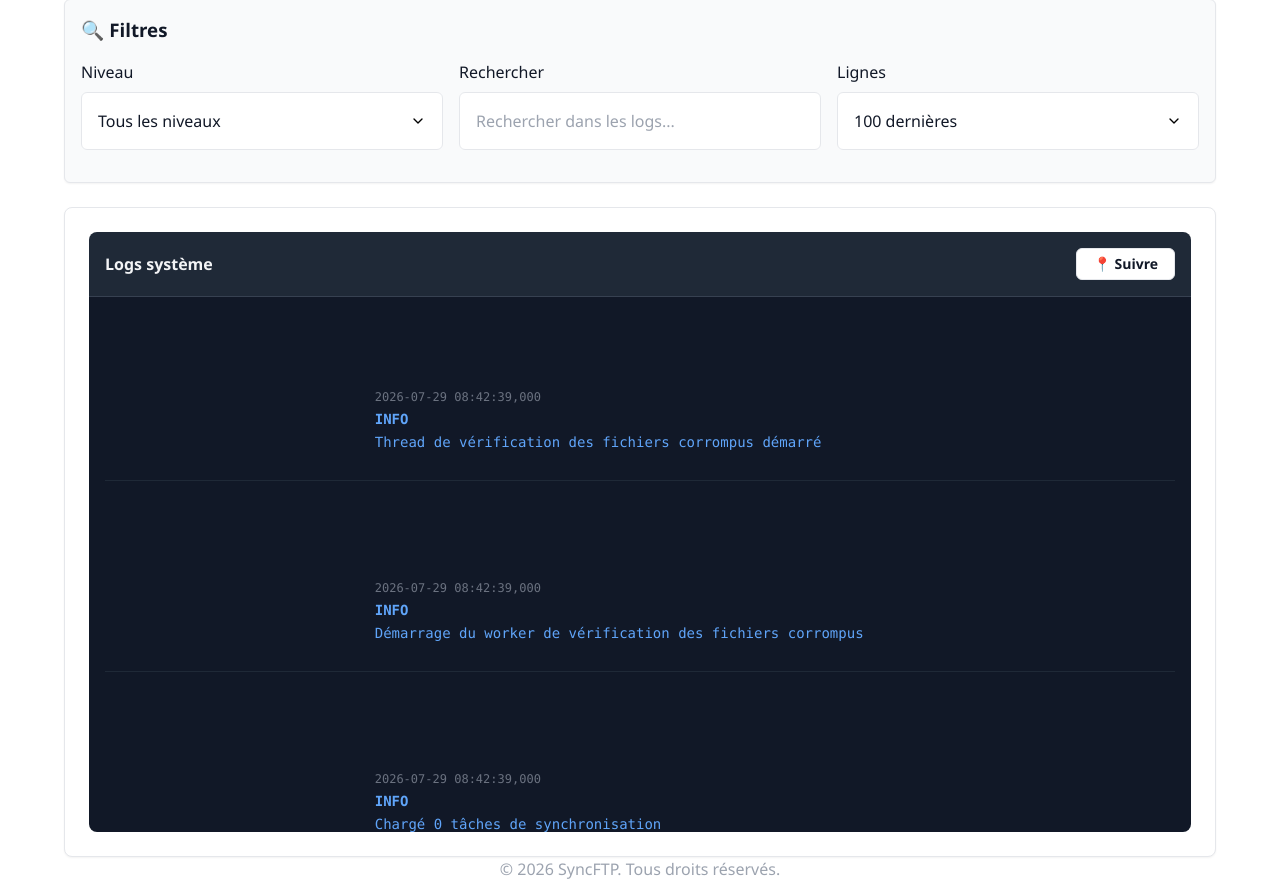
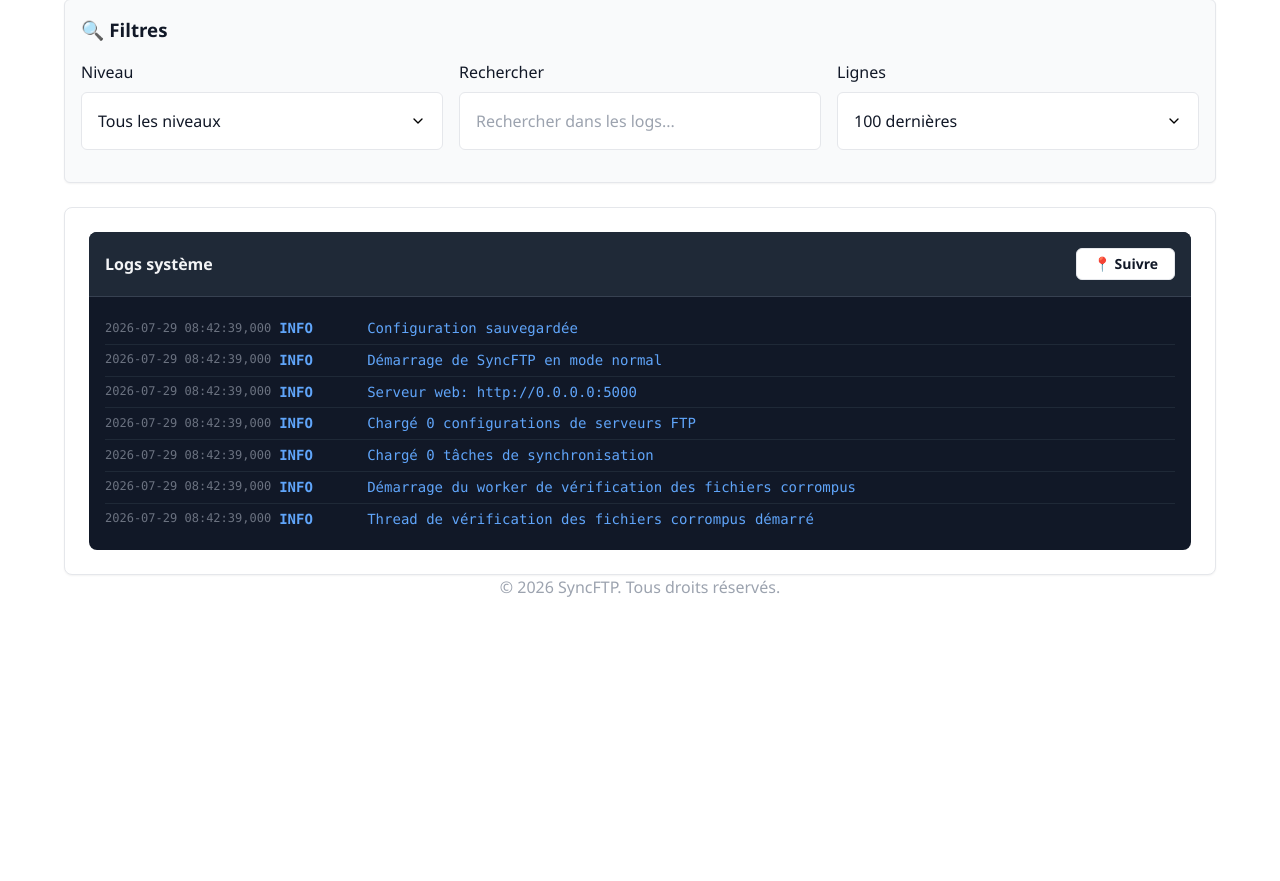
Before and after one commit to SHARKYBLUSTER/SyncFTP, a Flask app: page /logs in a window 1280 px wide. Shown: the part 351-1232 px from the top of the page. After the commit the page ends 948 px from the top, so only its background shows below. Run offline with Flask 3, Linux system fonts and the light colour scheme.

Commit message:
Fix logs display: single line per entry and reverse chronological order
- CSS: Use flexbox for log-entry to display timestamp, level, and message on one line
- CSS: Remove pre-wrap and break-all from log-content to prevent unwanted line breaks
- CSS: Add ellipsis overflow for long messages
- Backend: Reverse log entries to show newest first

Generated by Mistral Vibe.
Co-Authored-By: Mistral Vibe <vibe@mistral.ai>

```diff
--- a/app.py
+++ b/app.py
@@ -876,6 +876,8 @@ def api_logs():
                         'message': line.strip()
                     })
 
+        # Inverser l'ordre pour afficher du plus récent au plus ancien
+        log_entries.reverse()
         return jsonify({'logs': log_entries})
 
 
--- a/static/css/pages/logs.css
+++ b/static/css/pages/logs.css
@@ -34,8 +34,6 @@
     font-size: var(--font-size-sm);
     line-height: var(--line-height-relaxed);
     color: var(--color-gray-300);
-    white-space: pre-wrap;
-    word-break: break-all;
     max-height: 550px;
     overflow-y: auto;
 }
@@ -44,6 +42,9 @@
 .log-entry {
     padding: var(--spacing-xs) 0;
     border-bottom: var(--border-width-thin) solid var(--color-gray-800);
+    display: flex;
+    align-items: center;
+    gap: var(--spacing-sm);
 }
 
 .log-entry:last-child {
@@ -57,16 +58,24 @@
 /* Log Timestamp */
 .log-timestamp {
     color: var(--color-gray-500);
-    margin-right: var(--spacing-md);
     font-size: var(--font-size-xs);
+    white-space: nowrap;
 }
 
 /* Log Level */
 .log-level {
-    display: inline-block;
     width: 80px;
     font-weight: var(--font-weight-semibold);
+    white-space: nowrap;
+}
+
+/* Log Message */
+.log-message {
+    flex: 1;
     color: var(--color-gray-300);
+    white-space: nowrap;
+    overflow: hidden;
+    text-overflow: ellipsis;
 }
 
 /* Log Entry by Level */
@@ -95,11 +104,6 @@
     color: var(--color-gray-500);
 }
 
-/* Log Message */
-.log-message {
-    color: var(--color-gray-300);
-}
-
 /* Auto-scroll button states */
 .logs-auto-scroll-active {
     color: var(--color-success-400);
```
